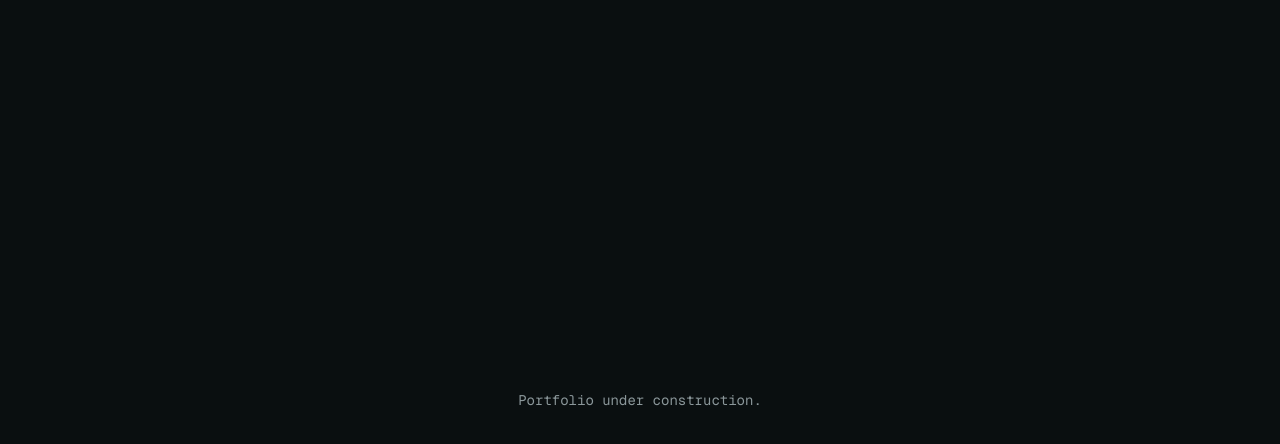
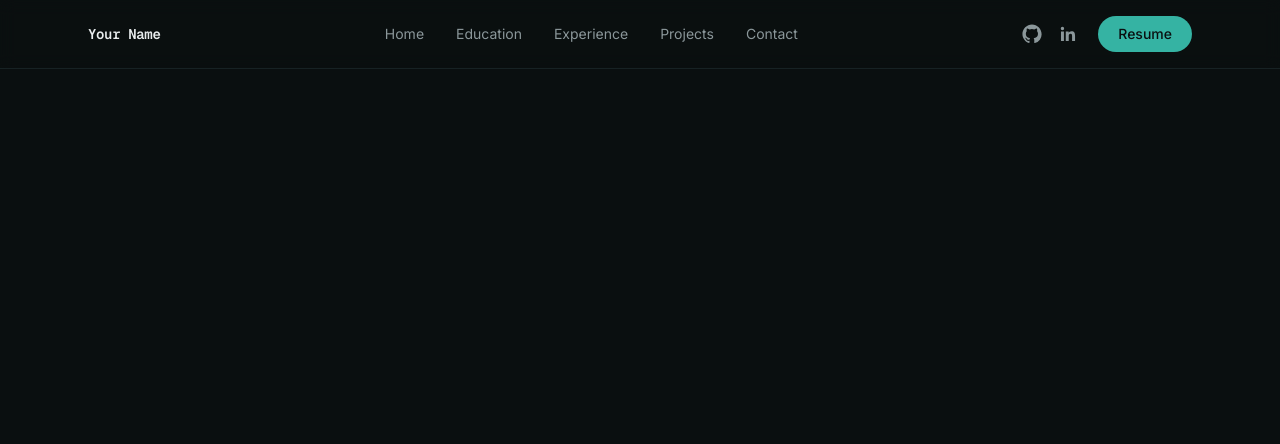
Before and after one commit to maybeAtull/portfolio, a Next.js app: page / in a window 1280 px wide. Shown: the top 444 px of the page. Built offline with nearby package versions, Linux system fonts and the light colour scheme.

Commit message:
feat: add sticky navbar with section links and resume download

```diff
--- a/src/app/page.tsx
+++ b/src/app/page.tsx
@@ -1,7 +1,10 @@
+import { Navbar } from "../components/layout/Navbar";
+
 export default function Home() {
   return (
-    <main className="flex flex-1 items-center justify-center">
-      <p className="font-mono text-sm text-muted">Portfolio under construction.</p>
-    </main>
+    <>
+      <Navbar />
+      <main className="flex-1" />
+    </>
   );
 }
--- /dev/null
+++ b/src/components/layout/Navbar.tsx
@@ -0,0 +1,73 @@
+"use client";
+
+import { useState } from "react";
+import { navLinks, personal } from "../../../content/site-data";
+import { SocialIcons } from "../ui/SocialIcons";
+import { ResumeButton } from "./ResumeButton";
+
+export function Navbar() {
+  const [open, setOpen] = useState(false);
+
+  return (
+    <header className="sticky top-0 z-50 border-b border-border/60 bg-background/80 backdrop-blur">
+      <nav className="mx-auto flex max-w-6xl items-center justify-between px-6 py-4">
+        <a href="#home" className="font-mono text-sm font-semibold tracking-tight text-foreground">
+          {personal.name}
+        </a>
+
+        {/* Desktop nav */}
+        <div className="hidden items-center gap-8 md:flex">
+          {navLinks.map((link) => (
+            <a
+              key={link.href}
+              href={link.href}
+              className="text-sm text-muted transition-colors hover:text-foreground"
+            >
+              {link.label}
+            </a>
+          ))}
+        </div>
+
+        <div className="hidden items-center gap-5 md:flex">
+          <SocialIcons />
+          <ResumeButton />
+        </div>
+
+        {/* Mobile toggle */}
+        <button
+          type="button"
+          onClick={() => setOpen((v) => !v)}
+          aria-label="Toggle menu"
+          aria-expanded={open}
+          className="flex flex-col gap-1.5 md:hidden"
+        >
+          <span className={`h-px w-6 bg-foreground transition-transform ${open ? "translate-y-[7px] rotate-45" : ""}`} />
+          <span className={`h-px w-6 bg-foreground transition-opacity ${open ? "opacity-0" : ""}`} />
+          <span className={`h-px w-6 bg-foreground transition-transform ${open ? "-translate-y-[7px] -rotate-45" : ""}`} />
+        </button>
+      </nav>
+
+      {/* Mobile menu */}
+      {open && (
+        <div className="border-t border-border/60 px-6 pb-6 md:hidden">
+          <div className="flex flex-col gap-4 pt-4">
+            {navLinks.map((link) => (
+              <a
+                key={link.href}
+                href={link.href}
+                onClick={() => setOpen(false)}
+                className="text-sm text-muted transition-colors hover:text-foreground"
+              >
+                {link.label}
+              </a>
+            ))}
+          </div>
+          <div className="mt-5 flex items-center justify-between">
+            <SocialIcons />
+            <ResumeButton />
+          </div>
+        </div>
+      )}
+    </header>
+  );
+}
--- /dev/null
+++ b/src/components/layout/ResumeButton.tsx
@@ -0,0 +1,20 @@
+import { personal } from "../../../content/site-data";
+
+type ResumeButtonProps = {
+  className?: string;
+};
+
+// A plain <a download> is all that's needed to trigger a direct file
+// download in the browser — no JS or library required. The `download`
+// attribute value becomes the saved file's name.
+export function ResumeButton({ className = "" }: ResumeButtonProps) {
+  return (
+    <a
+      href="/resume.pdf"
+      download={personal.resumeFileName}
+      className={`inline-flex items-center justify-center rounded-full bg-accent px-5 py-2 text-sm font-medium text-background transition-opacity hover:opacity-90 ${className}`}
+    >
+      Resume
+    </a>
+  );
+}
--- /dev/null
+++ b/src/components/ui/SocialIcons.tsx
@@ -0,0 +1,50 @@
+import { socials } from "../../../content/site-data";
+
+type SocialIconsProps = {
+  className?: string;
+  iconClassName?: string;
+};
+
+// Reused by both the Navbar (icon-only, horizontal) and the Footer
+// (icon + label, can be laid out horizontally or vertically by the caller
+// via `className`).
+export function SocialIcons({ className = "", iconClassName = "" }: SocialIconsProps) {
+  return (
+    <div className={`flex items-center gap-4 ${className}`}>
+      <a
+        href={socials.github}
+        target="_blank"
+        rel="noreferrer noopener"
+        aria-label="GitHub profile"
+        className={`text-muted transition-colors hover:text-accent ${iconClassName}`}
+      >
+        <GitHubIcon />
+      </a>
+      <a
+        href={socials.linkedin}
+        target="_blank"
+        rel="noreferrer noopener"
+        aria-label="LinkedIn profile"
+        className={`text-muted transition-colors hover:text-accent ${iconClassName}`}
+      >
+        <LinkedInIcon />
+      </a>
+    </div>
+  );
+}
+
+function GitHubIcon() {
+  return (
+    <svg width="20" height="20" viewBox="0 0 24 24" fill="currentColor" aria-hidden="true">
+      <path d="M12 .5C5.73.5.5 5.74.5 12.02c0 5.02 3.26 9.28 7.78 10.79.57.1.78-.25.78-.55 0-.27-.01-1.16-.02-2.1-3.17.69-3.84-1.35-3.84-1.35-.52-1.31-1.27-1.66-1.27-1.66-1.03-.71.08-.69.08-.69 1.14.08 1.75 1.17 1.75 1.17 1.02 1.74 2.67 1.24 3.32.95.1-.74.4-1.24.72-1.53-2.53-.29-5.19-1.27-5.19-5.63 0-1.24.44-2.26 1.17-3.06-.12-.29-.51-1.45.11-3.02 0 0 .96-.31 3.14 1.17a10.8 10.8 0 0 1 5.72 0c2.18-1.48 3.14-1.17 3.14-1.17.62 1.57.23 2.73.11 3.02.73.8 1.17 1.82 1.17 3.06 0 4.37-2.66 5.34-5.2 5.62.41.36.77 1.06.77 2.14 0 1.54-.01 2.79-.01 3.17 0 .3.2.66.79.55A10.53 10.53 0 0 0 23.5 12.02C23.5 5.74 18.27.5 12 .5Z" />
+    </svg>
+  );
+}
+
+function LinkedInIcon() {
+  return (
+    <svg width="20" height="20" viewBox="0 0 24 24" fill="currentColor" aria-hidden="true">
+      <path d="M20.45 20.45h-3.56v-5.58c0-1.33-.02-3.04-1.85-3.04-1.86 0-2.14 1.45-2.14 2.94v5.68H9.34V9h3.42v1.56h.05c.48-.9 1.64-1.85 3.38-1.85 3.61 0 4.28 2.38 4.28 5.47v6.27ZM5.34 7.43a2.06 2.06 0 1 1 0-4.12 2.06 2.06 0 0 1 0 4.12ZM7.12 20.45H3.56V9h3.56v11.45Z" />
+    </svg>
+  );
+}
```
Also changed, not shown: 2 other files (tests, documents, lock files or other folders).
